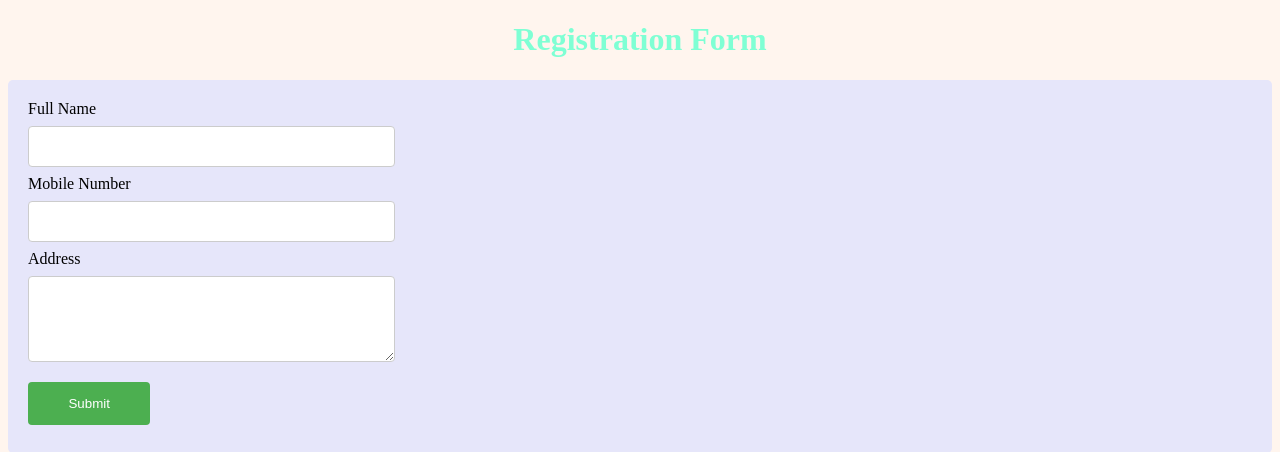
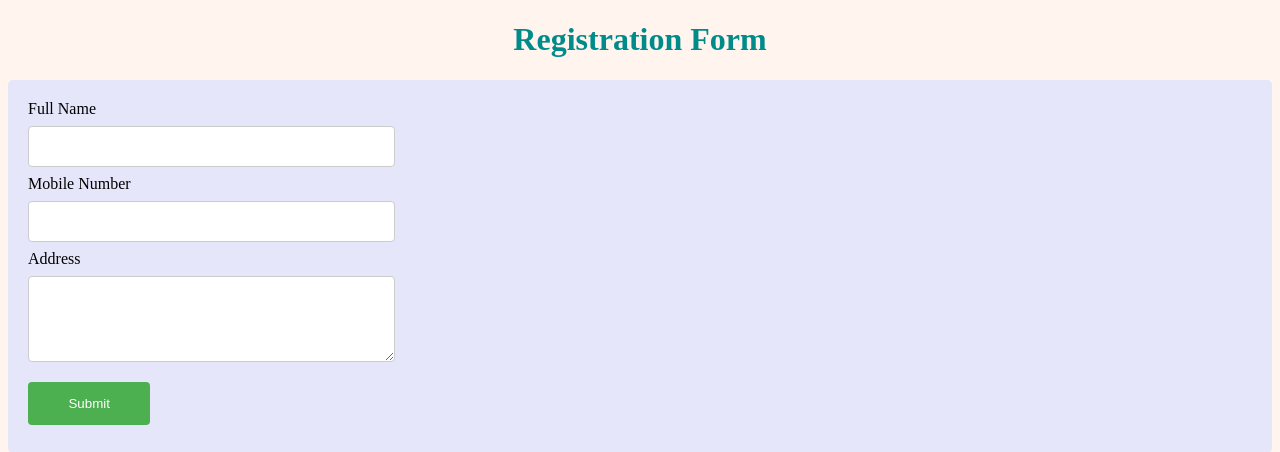
Before and after one commit to YuMyatMoe/Silver-Snow-Tea-Leave, a Node server app: page /register in a window 1280 px wide. Shown: the top 452 px of the page. Run offline with Node 20, Linux system fonts and the light colour scheme.

Commit message:
register test

```diff
--- a/views/register.ejs
+++ b/views/register.ejs
@@ -9,7 +9,7 @@
 <style>
 
   h1 {
-  color: aquamarine;
+  color: darkcyan;
   text-align: center;
 }
 
```
